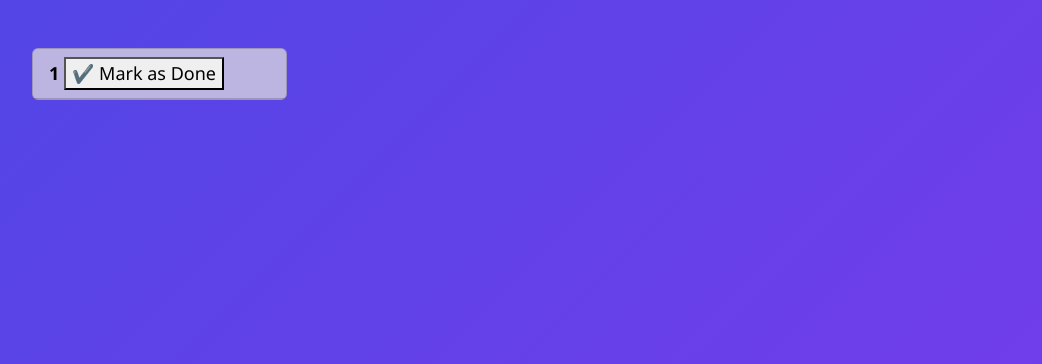
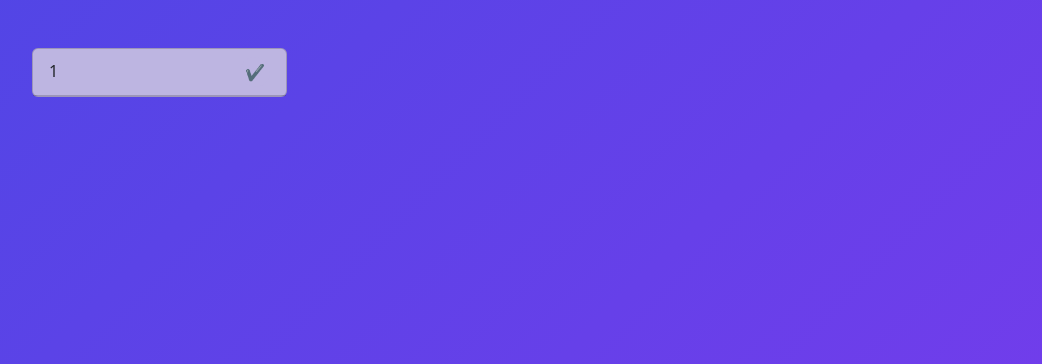
Before and after one commit to mj256x/StudyHUB, a Flask app: template templates/subject_files.html in a window 1280 px wide. Shown: the part 56-420 px from the top of the page, without its empty margins (62-1104 px from the left). Run offline with Flask 3, Linux system fonts and the light colour scheme; the template is opened without the code that fills it: most values are stand-ins (such as "Sample title", 1, 10 or a date in 2020); some libraries are stand-ins or nearby versions.

Commit message:
enhance file card UI with improved layout and functionality

```diff
--- a/app.py
+++ b/app.py
@@ -187,7 +187,7 @@ def subject_files(subject_id):
         cursor.execute("SELECT file_name, file_url FROM files WHERE subject_id = ? AND user_id = ?", (subject_id, session['user_id']))
         files = cursor.fetchall()
         cursor.execute("SELECT name FROM subjects WHERE id = ? AND user_id = ?", (subject_id, session['user_id']))
-        subject_name = cursor.fetchone()
+        subject = cursor.fetchone()
         cursor.close()
         if not files:
             flash('No files found for this subject', 'danger')
@@ -195,7 +195,7 @@ def subject_files(subject_id):
         flash('Error occurred while fetching subject files, Please try refreshing the page.', 'danger')
         print(f"Database error: {e}")
         return redirect(url_for('subjects'))
-    return render_template('subject_files.html', files=files, subject=subject_name, subject_id=subject_id)
+    return render_template('subject_files.html', files=files, subject=subject, subject_id=subject_id)
 
 
 @app.route('/upload_file/<int:subject_id>', methods=['POST'])
@@ -217,8 +217,8 @@ def upload_file(subject_id):
 
         conn = get_db()
         cursor = conn.cursor()
-        cursor.execute("INSERT INTO files (subject_id, file_name, file_url) VALUES (?, ?, ?)",
-                       (subject_id, file.filename, file_url))
+        cursor.execute("INSERT INTO files (subject_id, file_name, file_url, user_id) VALUES (?, ?, ?, ?)",
+                       (subject_id, file.filename, file_url, session['user_id']))
         conn.commit()
         cursor.close()
 
--- a/static/style.css
+++ b/static/style.css
@@ -98,3 +98,25 @@ body {
     display: none !important;
     content: none !important;
 }
+
+.done-button {
+    background-color: #bdb5e1;
+    border: none;
+    width: 30px;
+    height: 30px;
+    display: flex;
+    align-items: center;
+    justify-content: center;
+    transition: all 0.3s ease;
+    cursor: pointer;
+}
+
+.done-button:hover {
+    background-color: #d1e7dd;
+    color: #0f5132;
+}
+
+.done-button.active {
+    background-color: #198754;
+    color: white;
+}
--- a/templates/subject_files.html
+++ b/templates/subject_files.html
@@ -30,19 +30,18 @@
         {% for file in files %}
         <div class="col-12 col-md-3 mb-4">
             <div class="card h-100 custom-card">
-                <a href="{{ url_for('subject_files', subject_id=subject_id) }}" class="text-decoration-none">
-                    <div class="card-header bg-transparent"
-                        style="color: black; text-align: left; font-family: 'Segoe UI', Tahoma, Geneva, Verdana, sans-serif; font-weight: bold; font-size: 18px">
-                        {{ file[0] }}
-                        <button id="done-btn" class="done-button">
-                            <span class="icon">✔️</span> Mark as Done
-                        </button>
-                    </div>
-                </a>
+                <div class="card-header bg-transparent d-flex justify-content-between align-items-center">
+                    <a href="{{ file[1] }}" target="_blank" class="text-decoration-none text-dark">
+                        <h6 class="card-title mb-0">{{ file[0] }}</h6>
+                    </a>
+                    <button class="done-button rounded-circle" onclick="markAsDone(this)">
+                        <span class="icon">✔️</span>
+                    </button>
+                </div>
             </div>
         </div>
+        {% endfor %}
     </div>
-    {% endfor %}
 </div>
 
 {% endblock %}
```
